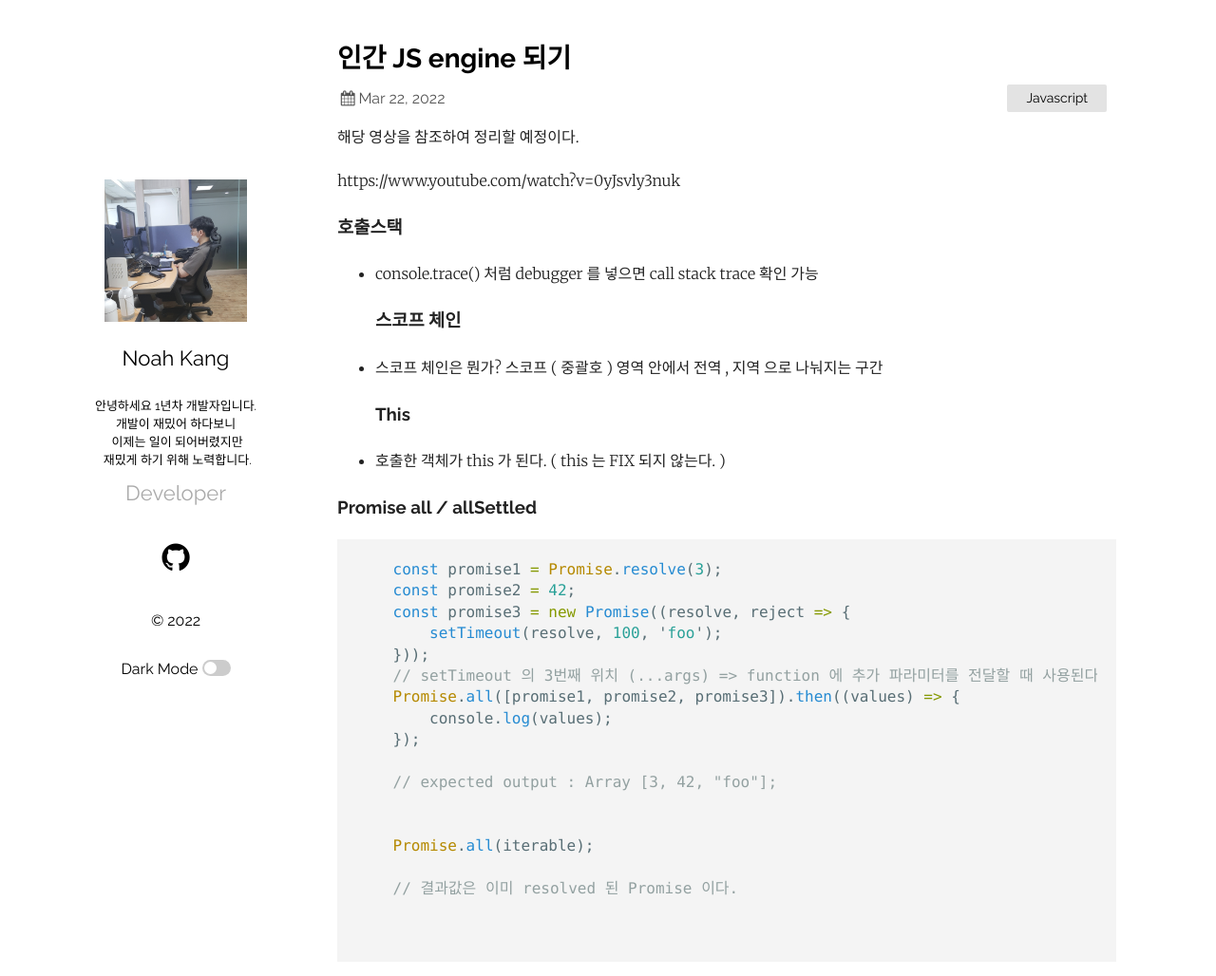
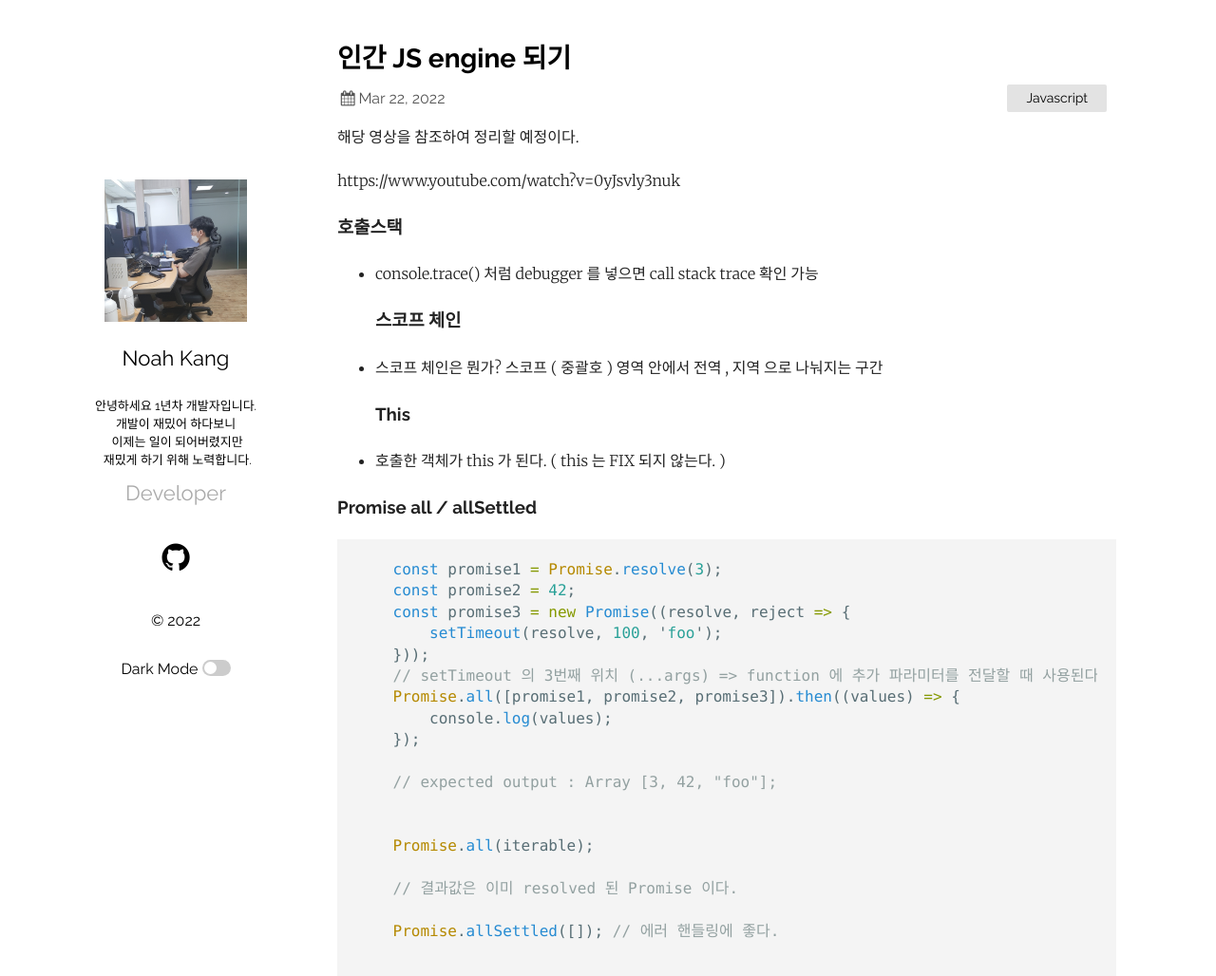
Before and after one commit to Knoa0405/Knoa0405.github.io, a Jekyll site: the page built from _posts/2022-03-22-JSEngine.markdown, in a window 1280 px wide and 1081 px high. Shown: the top 1028 px of the window at 95% size. Built offline with Jekyll 4.4.1, drawn with Linux system fonts in a browser that asks for light colours.

Commit message:
update post in js engine

````diff
--- a/_posts/2022-03-22-JSEngine.markdown
+++ b/_posts/2022-03-22-JSEngine.markdown
@@ -35,5 +35,6 @@ https://www.youtube.com/watch?v=0yJsvly3nuk
 
     // 결과값은 이미 resolved 된 Promise 이다.
 
+    Promise.allSettled([]); // 에러 핸들링에 좋다.
 
 ```
````
